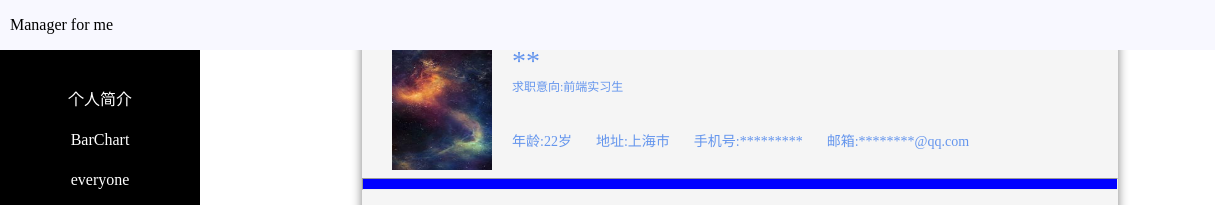
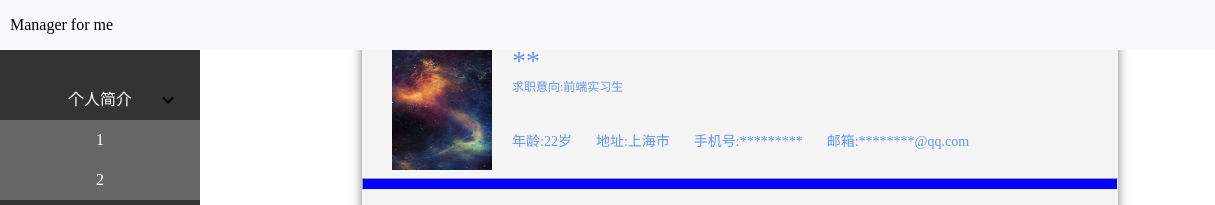
Before and after one commit to Rich1-King/cm_front, a website: page src/index.html at #!/main in a window 1280 px wide. Both pictures are taken after a click on the item "个人简介". Shown: the top 205 px of the page, 0-1215 px from the left. Drawn offline with nearby package versions, Linux system fonts and the light colour scheme; files that its build step writes are made by us from their sources.

Commit message:
.gitignore

```diff
--- a/src/resources/js/controllers/main.controller.js
+++ b/src/resources/js/controllers/main.controller.js
@@ -20,5 +20,19 @@ function controller($state) {
       var avatar = document.getElementById('avatar');
       avatar.style.visibility = 'hidden';
     }
+    vm.move_down = function(){
+      var id1 = document.getElementById("id1");
+      var div1 = document.getElementById("div1");
+      if("none" == div1.getElementsByTagName("ul")[0].style.display){
+        div1.getElementsByTagName("ul")[0].style.display="block";
+        id1.style.height = id1.offsetHeight+div1.getElementsByTagName("ul")[0].offsetHeight;
+        div1.getElementsByTagName("img")[0].src="resources/img/xia.jpg";
+      }else{
+        id1.style.height = id1.offsetHeight-div1.getElementsByTagName("ul")[0].offsetHeight;
+        div1.getElementsByTagName("ul")[0].style.display="none";
+        div1.getElementsByTagName("img")[0].src="resources/img/you.png";
+      }
+
+    }
 }
 })();
--- a/src/templates/component/main.html
+++ b/src/templates/component/main.html
@@ -14,9 +14,22 @@
             </div>
         </div>
     </div>
-    <div id="left">
-        <ul>
-            <li ui-sref=".my" style="margin-top: 30px">个人简介</li>
+    <div id="left" style="background-color: 333333">
+        <ul style="position:relative">
+            <li id="id1" ui-sref=".my" style="margin-top: 30px;" ng-click="vm.move_down()">
+                <div id="div1" style="height: 40px; position:relative">
+                    个人简介
+                    <img style="position:absolute; top:8px; right: 20px; height: 24px" src="resources/img/you.png"/>
+                    <ul style="background-color:666666; height: auto; display:none">
+                        <li>
+                            1
+                        </li>
+                        <li>
+                            2
+                        </li>
+                    </ul>
+                </div>
+            </li>
             <li ui-sref=".bar">BarChart</li>
             <li>everyone</li>
             <li>body</li>
```
Also changed, not shown: src/resources/img/shang.png (added), src/resources/img/xia.jpg (added), src/resources/img/you.png (added), src/resources/img/zuo.png (added).
